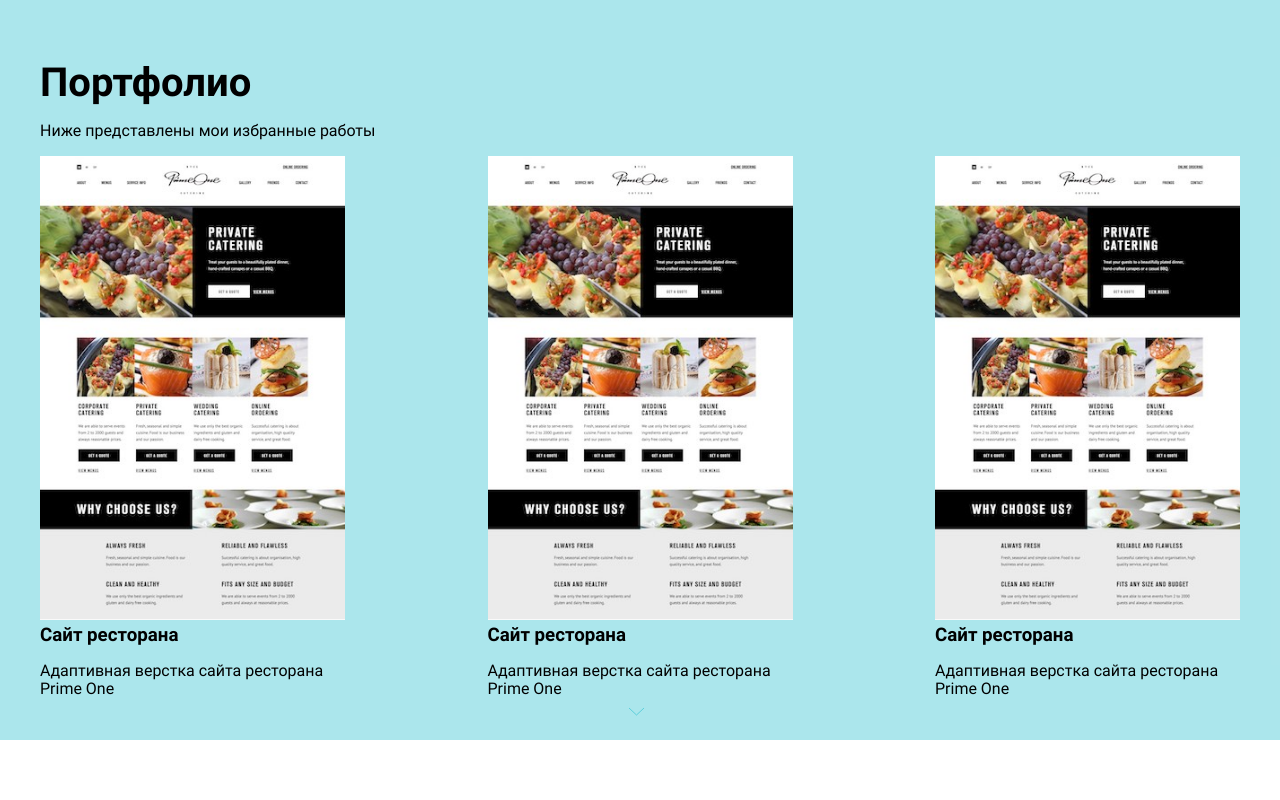
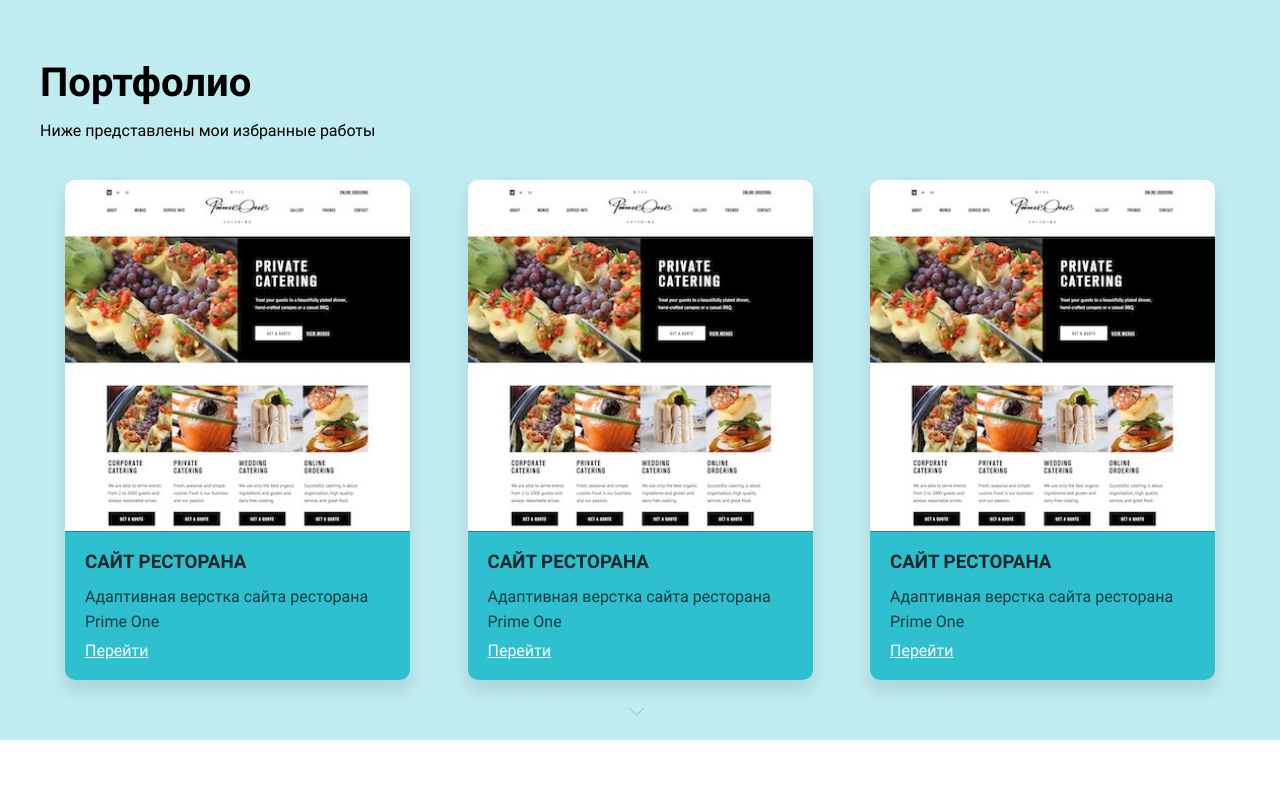
Before and after one commit to tarasovnm/my_page, a website: page #src/index.html in a window 1280 px wide. Shown: the part 860-1660 px from the top of the page. Drawn offline with nearby package versions, Linux system fonts and the light colour scheme; files that its build step writes are made by us from their sources; a web font is replaced by a local one.

Commit message:
Done common stylization for portfolio section

```diff
--- a/#src/index.html
+++ b/#src/index.html
@@ -96,6 +96,7 @@
               <div class="item__text">
                 <h3 class="item__title">Сайт ресторана</h3>
                 <p class="item__description">Адаптивная верстка сайта ресторана Prime One</p>
+                <a class="item__link" href="№">Перейти</a>
               </div>
             </li>
 
@@ -106,6 +107,7 @@
               <div class="item__text">
                 <h3 class="item__title">Сайт ресторана</h3>
                 <p class="item__description">Адаптивная верстка сайта ресторана Prime One</p>
+                <a class="item__link" href="№">Перейти</a>
               </div>
             </li>
 
@@ -116,6 +118,7 @@
               <div class="item__text">
                 <h3 class="item__title">Сайт ресторана</h3>
                 <p class="item__description">Адаптивная верстка сайта ресторана Prime One</p>
+                <a class="item__link" href="№">Перейти</a>
               </div>
             </li>
           </ul>
--- a/#src/scss/style.scss
+++ b/#src/scss/style.scss
@@ -19,6 +19,7 @@
     margin-top: 20px;
     background-color: $accent;
     border-radius: 10px;
+    box-shadow: 0px 10px 15px 1px rgba(0, 0, 0, 0.15);
   }
 
   &__logo {
@@ -59,14 +60,18 @@
 .developer {
   display: flex;
   justify-content: center;
+  align-items: center;
+  flex-direction: column;
   padding: 120px 25px 80px 25px;
 
   &__inner {
     max-width: 1200px;
+    max-height: 700px;
     position: relative;
     display: flex;
     flex-direction: column;
     justify-content: space-between;
+    flex-grow: 1;
 
     width: 100%;
   }
@@ -74,6 +79,8 @@
   &__title {
     font-size: 60px;
     letter-spacing: 2%;
+
+    text-shadow: 1px 6px 10px rgba(0, 0, 0, 0.15);
   }
 
   &__prof {
@@ -82,6 +89,7 @@
     font-weight: bold;
     letter-spacing: 2%;
     color: #8c8c8c;
+    text-shadow: 1px 4px 5px rgba(0, 0, 0, 0.1);
   }
 
   &__description {
@@ -131,11 +139,41 @@
     position: absolute;
     right: 0;
     bottom: -32px;
-    //top: -30px;
 
     img {
-      //height: 90%;
       max-height: 720px;
+    }
+  }
+
+  @media (max-height: 840px) {
+    &__portrait {
+      img {
+        max-height: 670px;
+      }
+    }
+  }
+
+  @media (max-height: 790px) {
+    &__portrait {
+      img {
+        max-height: 620px;
+      }
+    }
+  }
+
+  @media (max-height: 730px) {
+    &__portrait {
+      img {
+        max-height: 570px;
+      }
+    }
+  }
+
+  @media (max-height: 680px) {
+    &__portrait {
+      img {
+        max-height: 520px;
+      }
     }
   }
 }
@@ -152,7 +190,7 @@
 // portfolio ==============================================
 
 .portfolio {
-  background-color: rgba($color: $accent, $alpha: 0.4);
+  background-color: rgba($color: $accent, $alpha: 0.3);
 
   &__title {
     font-size: 40px;
@@ -162,6 +200,7 @@
 
   &__description {
     letter-spacing: 2%;
+    margin-bottom: 40px;
   }
 
   &__tags {
@@ -172,13 +211,64 @@
     display: flex;
     justify-content: space-between;
     flex-wrap: wrap;
+    padding: 0 25px;
   }
 
   &__item {
-    width: 305px;
-    height: 240px;
+    width: 30%;
+    height: 500px;
     margin-bottom: 20px;
-    background-color: #ffffff;
+    overflow: hidden;
+  }
+}
+
+// item ===================================================
+
+.item {
+  position: relative;
+
+  color: #ffffff;
+
+  border-radius: 10px;
+  box-shadow: 0px 10px 15px 1px rgba(0, 0, 0, 0.1);
+  transition: all 0.1s ease-out;
+
+  &__image {
+    width: 100%;
+  }
+
+  &__text {
+    position: absolute;
+    bottom: 0;
+    right: 0;
+    left: 0;
+
+    padding: 20px;
+
+    background-color: $accent;
+    border-top: 1px solid rgba($color: #000000, $alpha: 0.3);
+  }
+
+  &__title {
+    margin: 0px 0 10px 0;
+    color: rgba($color: #000000, $alpha: 0.8);
+    text-transform: uppercase;
+  }
+
+  &__description {
+    margin: 8px 0;
+    color: rgba($color: #000000, $alpha: 0.7);
+    font-size: 16px;
+    line-height: 25px;
+  }
+
+  &__link {
+    color: #ffffff;
+  }
+
+  &:hover {
+    transform: scale(1.02);
+    box-shadow: 0px 10px 15px 1px rgba(0, 0, 0, 0.15);
   }
 }
 
```
